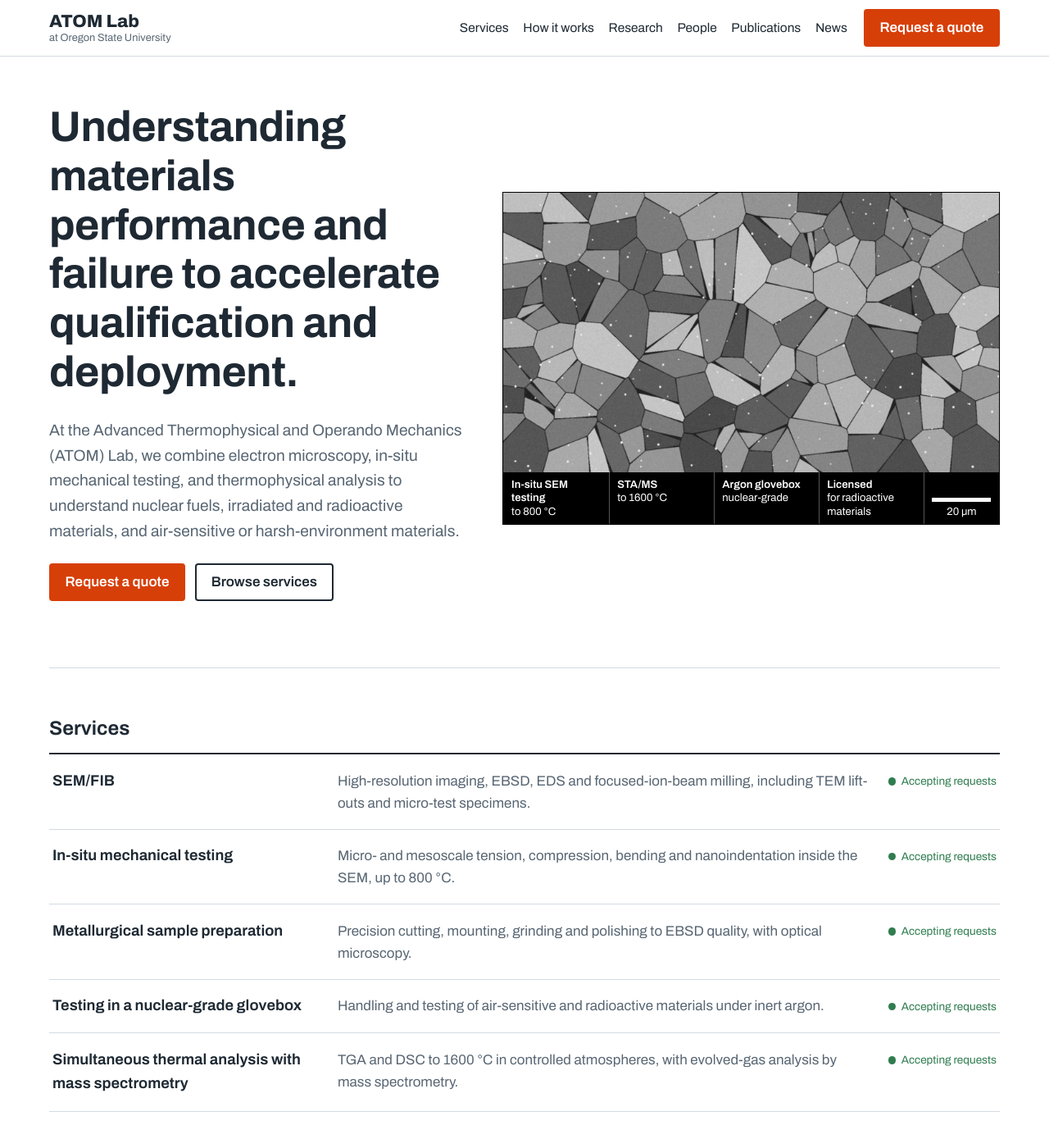
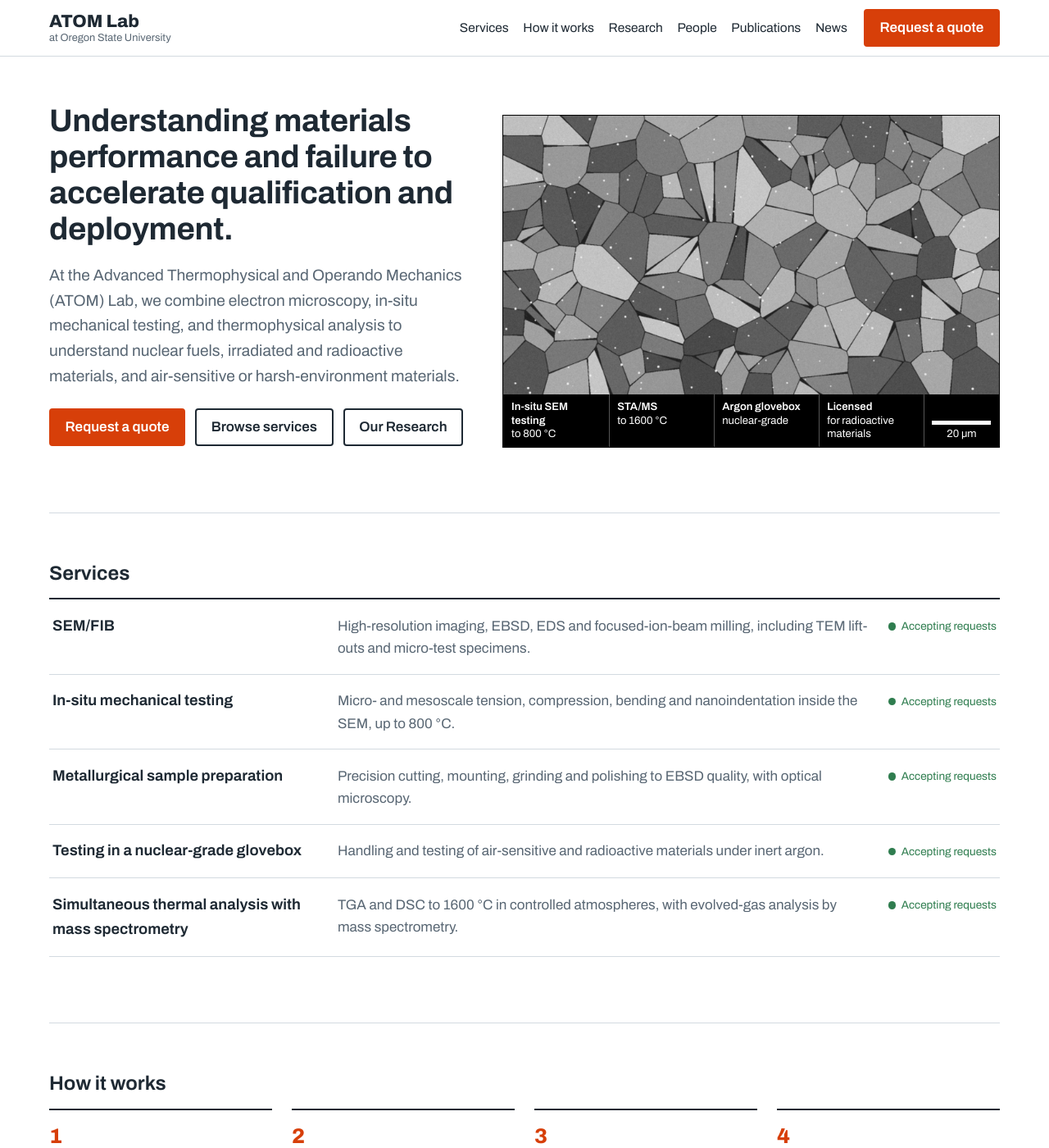
Before and after one commit to tianyichn/tianyichn.github.io, a Jekyll site: the page built from index.html, in a window 1280 px wide and 1400 px high. Shown: the whole window at 82% size. Built offline with Jekyll 4.4.1, drawn with Linux system fonts in a browser that asks for light colours.

Commit message:
Smaller home headline; add Our Research button
Co-Authored-By: Claude Opus 5.5 <noreply@anthropic.com>
Claude-Session: https://claude.ai/code/session_01JrspAPLJ91Nq51YRMbPMGT

```diff
--- a/assets/css/style.css
+++ b/assets/css/style.css
@@ -80,6 +80,7 @@ p, li { max-width: var(--measure); }
 
 /* Hero: a micrograph with an SEM-style data bar */
 .hero { display: grid; grid-template-columns: 5fr 6fr; gap: 3rem; align-items: center; padding-block: 3.5rem 2rem; }
+.hero h1 { font-size: clamp(1.75rem, 3vw, 2.4rem); }
 .micrograph { margin: 0; border: 1px solid var(--bar-bg); }
 .micrograph img { width: 100%; aspect-ratio: 16 / 9; object-fit: cover; filter: grayscale(1); }
 .databar {
--- a/index.html
+++ b/index.html
@@ -9,6 +9,7 @@ body_class: home
     <p class="actions">
       <a class="btn btn-primary" href="{{ '/request/' | relative_url }}">Request a quote</a>
       <a class="btn" href="{{ '/services/' | relative_url }}">Browse services</a>
+      <a class="btn" href="{{ '/research/' | relative_url }}">Our Research</a>
     </p>
   </div>
   <figure class="micrograph">
```
